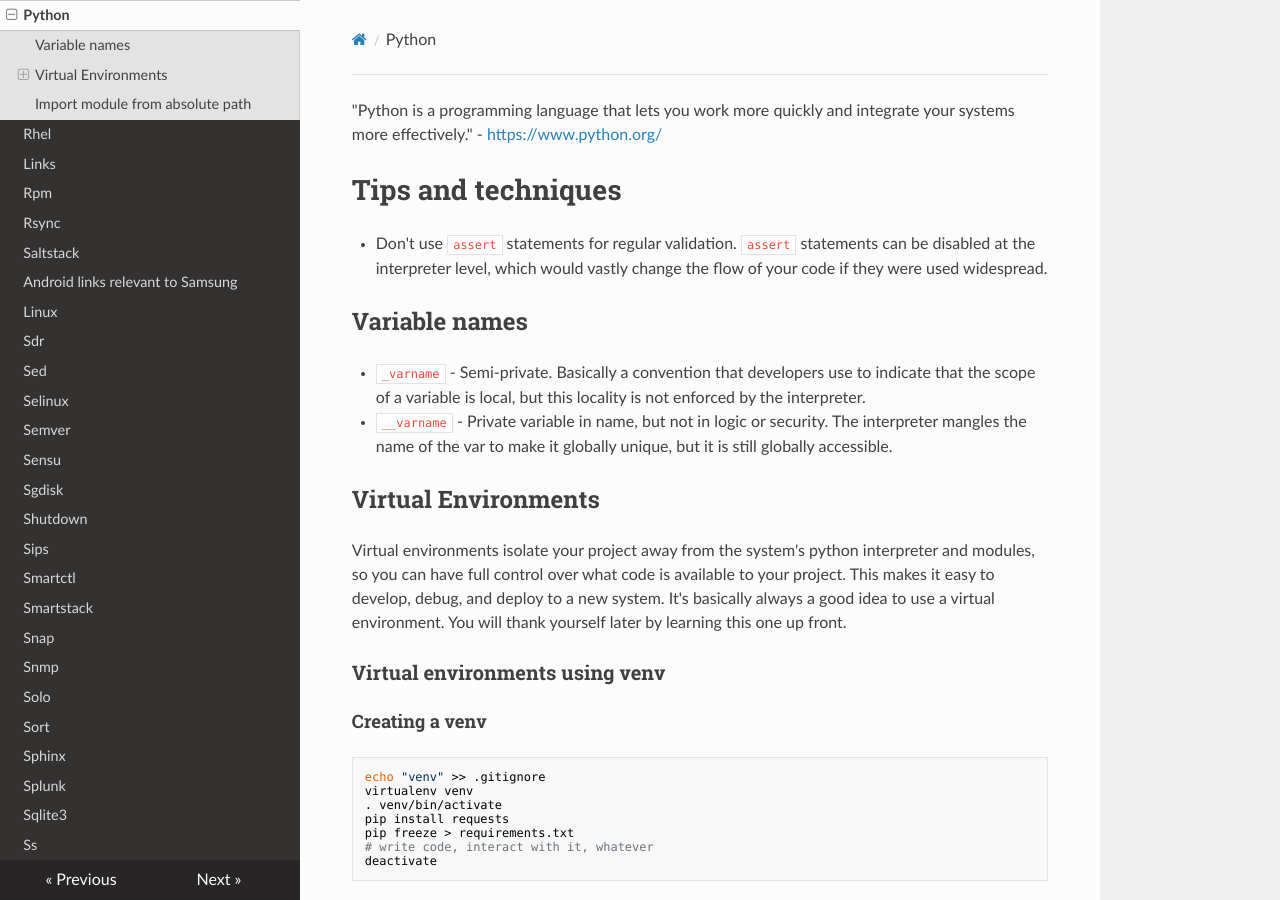
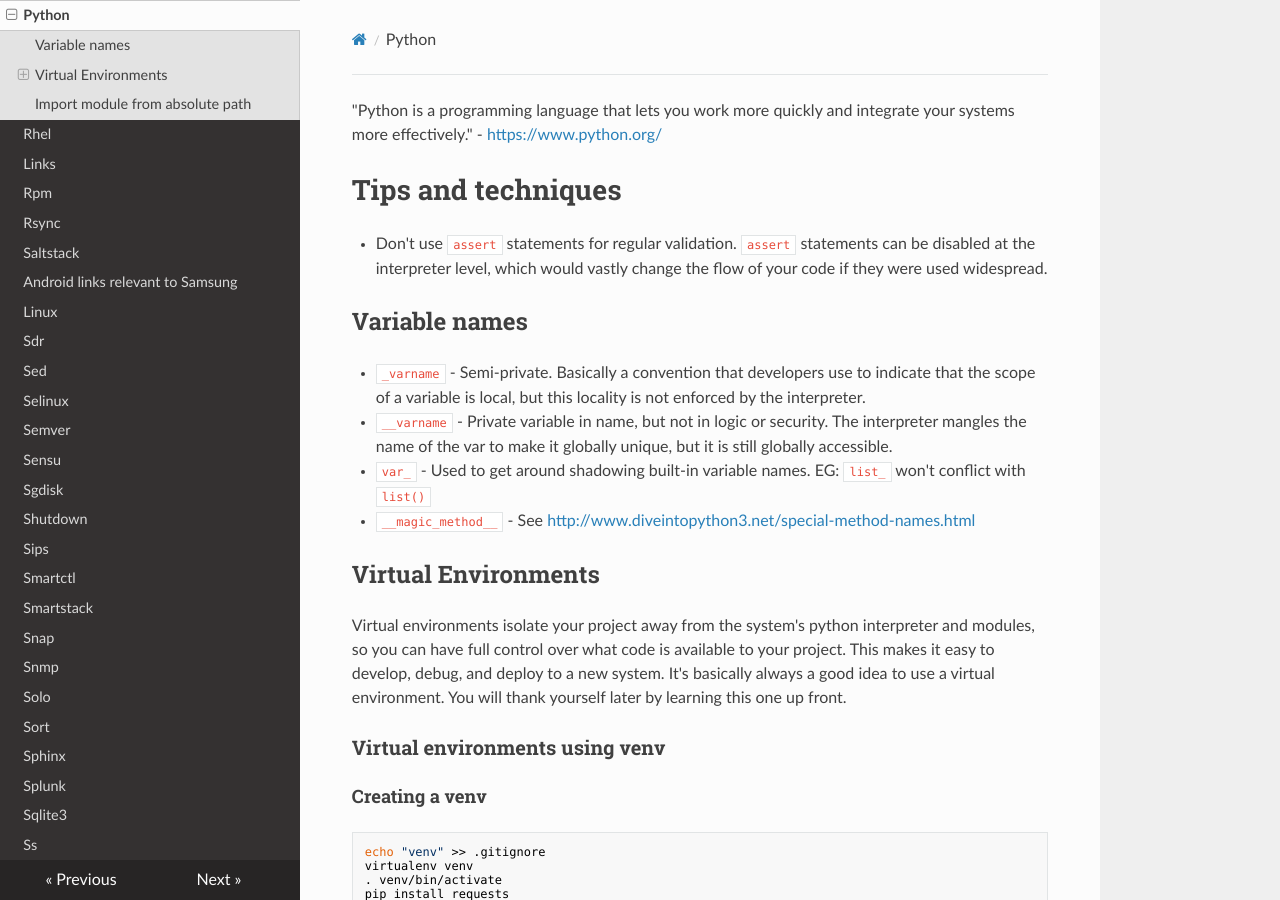
Before and after one commit to lando-cal/tech-notes, an MkDocs documentation site: the page built from docs/python.md, in a window 1280 px wide and 900 px high. Built offline with MkDocs 1.6.1, drawn with Linux system fonts in a browser that asks for light colours; nearby versions of some CDN libraries.

Commit message:
Add some var descriptions

```diff
--- a/docs/python.md
+++ b/docs/python.md
@@ -8,6 +8,8 @@
 
 - `_varname` - Semi-private. Basically a convention that developers use to indicate that the scope of a variable is local, but this locality is not enforced by the interpreter.
 - `__varname` - Private variable in name, but not in logic or security. The interpreter mangles the name of the var to make it globally unique, but it is still globally accessible.
+- `var_` - Used to get around shadowing built-in variable names. EG: `list_` won't conflict with `list()`
+- `__magic_method__` - See <http://www.diveintopython3.net/special-method-names.html>
 
 ## Virtual Environments
 
```
